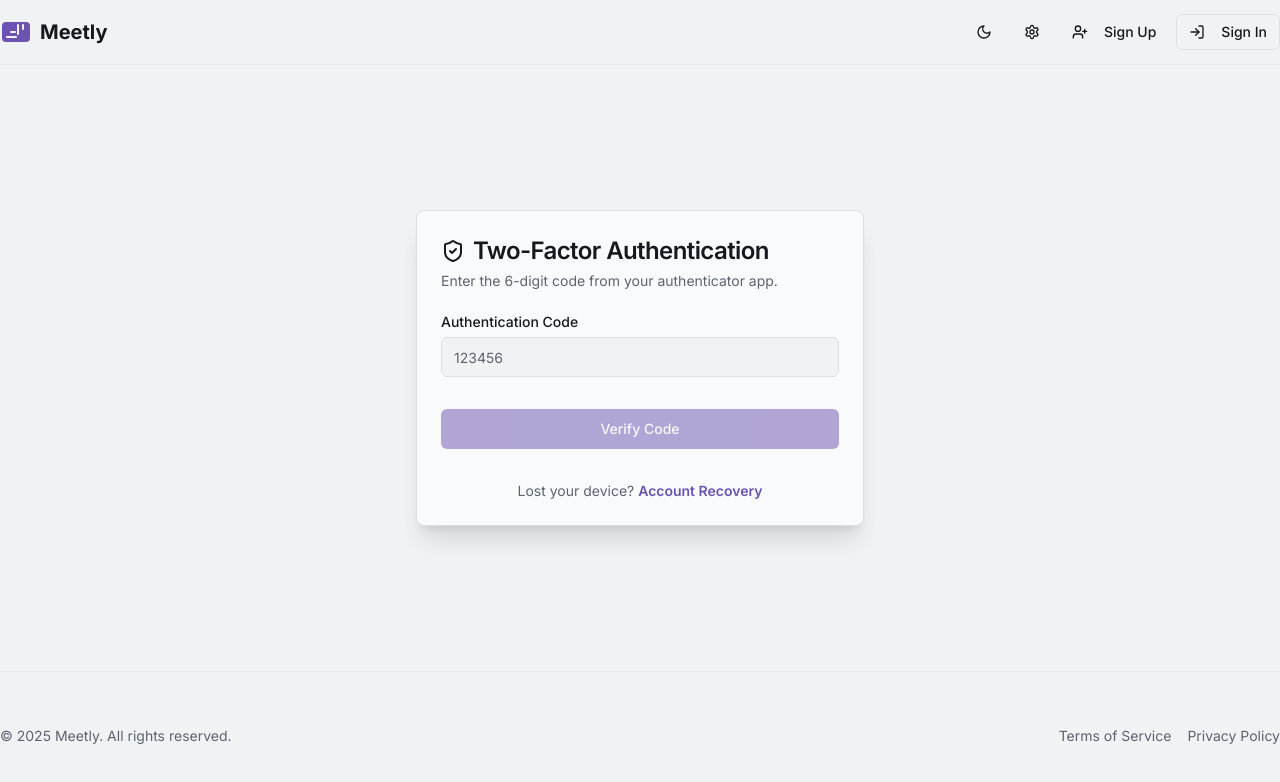
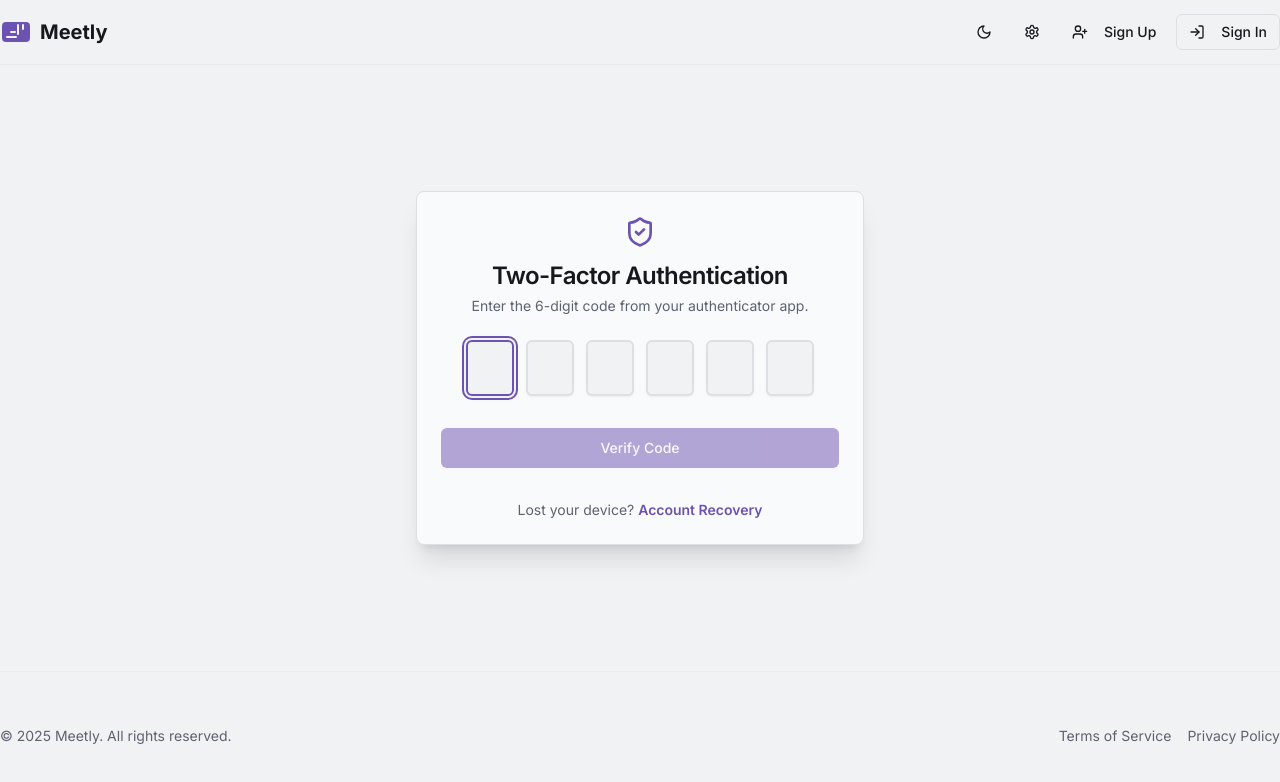
Before and after one commit to m6tm/meetly, a Next.js app: page /verify-2fa in a window 1280 px wide. Shown: the top 782 px of the page. Built offline with nearby package versions, Linux system fonts and the light colour scheme.

Commit message:
Modifie le composant du verify-2fa pour qu'il soit comme les input otp

```diff
--- a/src/components/auth/two-factor-form.tsx
+++ b/src/components/auth/two-factor-form.tsx
@@ -1,7 +1,7 @@
 
 'use client';
 
-import React, { useState } from 'react';
+import React, { useState, useRef, useEffect } from 'react';
 import Link from 'next/link';
 import { Button } from '@/components/ui/button';
 import { Card, CardContent, CardDescription, CardFooter, CardHeader, CardTitle } from '@/components/ui/card';
@@ -9,63 +9,142 @@ import { Input } from '@/components/ui/input';
 import { Label } from '@/components/ui/label';
 import { ShieldCheck, Loader2 } from 'lucide-react';
 
+const OTP_LENGTH = 6;
+
 export default function TwoFactorForm() {
-  const [code, setCode] = useState('');
+  const [otp, setOtp] = useState<string[]>(new Array(OTP_LENGTH).fill(''));
   const [isLoading, setIsLoading] = useState(false);
   const [error, setError] = useState<string | null>(null);
+  const inputRefs = useRef<(HTMLInputElement | null)[]>(new Array(OTP_LENGTH).fill(null));
+
+  useEffect(() => {
+    // Focus the first input on mount if it's available
+    if (inputRefs.current[0]) {
+      inputRefs.current[0]?.focus();
+    }
+  }, []);
+
+  const handleOtpChange = (index: number, value: string) => {
+    if (!/^\d*$/.test(value)) return; // Only allow digits
+
+    const newOtp = [...otp];
+    // Allow only one digit per input
+    newOtp[index] = value.slice(-1);
+    setOtp(newOtp);
+
+    // If value is entered and it's not the last input, focus next
+    if (value && index < OTP_LENGTH - 1 && inputRefs.current[index + 1]) {
+      inputRefs.current[index + 1]?.focus();
+    }
+  };
+
+  const handleKeyDown = (index: number, e: React.KeyboardEvent<HTMLInputElement>) => {
+    if (e.key === 'Backspace') {
+      const newOtp = [...otp];
+      if (newOtp[index] !== '') {
+        // If current input has a value, clear it
+        newOtp[index] = '';
+        setOtp(newOtp);
+        // Focus remains on the current input
+      } else if (index > 0 && inputRefs.current[index - 1]) {
+        // If current input is empty and it's not the first input, move to previous
+        inputRefs.current[index - 1]?.focus();
+      }
+    }
+  };
+
+  const handlePaste = (e: React.ClipboardEvent<HTMLInputElement>) => {
+    e.preventDefault();
+    const pastedData = e.clipboardData.getData('text/plain').trim();
+    if (!/^\d+$/.test(pastedData)) return; // Only paste if it's all digits
+
+    const newOtp = new Array(OTP_LENGTH).fill('');
+    let filledCount = 0;
+    for (let i = 0; i < pastedData.length && i < OTP_LENGTH; i++) {
+      newOtp[i] = pastedData[i];
+      filledCount++;
+    }
+    setOtp(newOtp);
+
+    if (filledCount < OTP_LENGTH && inputRefs.current[filledCount]) {
+      inputRefs.current[filledCount]?.focus();
+    } else if (inputRefs.current[OTP_LENGTH - 1]) {
+      inputRefs.current[OTP_LENGTH - 1]?.focus();
+    }
+  };
+
 
   const handleSubmit = async (event: React.FormEvent<HTMLFormElement>) => {
     event.preventDefault();
     setIsLoading(true);
     setError(null);
-    console.log('2FA Code submitted:', code);
+
+    const finalCode = otp.join('');
+    console.log('2FA Code submitted:', finalCode);
+
     // Placeholder for actual 2FA verification logic
     // Simulate API call
     await new Promise(resolve => setTimeout(resolve, 1000));
 
-    if (code === "123456") { // Example: Successful code
-      // Redirect to dashboard or home page
+    if (finalCode === "123456") { // Example: Successful code
       console.log("2FA successful, redirecting...");
       // router.push('/');
     } else {
       setError('Invalid authentication code. Please try again.');
+      setOtp(new Array(OTP_LENGTH).fill('')); // Clear inputs on error
+      if (inputRefs.current[0]) {
+        inputRefs.current[0]?.focus();
+      }
     }
     setIsLoading(false);
   };
 
+  const isSubmitDisabled = isLoading || otp.join('').length !== OTP_LENGTH;
+
   return (
     <Card className="w-full max-w-md shadow-xl">
-      <CardHeader className="space-y-1">
-        <CardTitle className="text-2xl flex items-center">
-          <ShieldCheck className="mr-2 h-6 w-6" /> Two-Factor Authentication
-        </CardTitle>
+      <CardHeader className="space-y-1 text-center">
+        <div className="flex justify-center items-center mb-2">
+            <ShieldCheck className="h-8 w-8 text-primary" />
+        </div>
+        <CardTitle className="text-2xl">Two-Factor Authentication</CardTitle>
         <CardDescription>
-          Enter the 6-digit code from your authenticator app.
+          Enter the {OTP_LENGTH}-digit code from your authenticator app.
         </CardDescription>
       </CardHeader>
       <form onSubmit={handleSubmit}>
-        <CardContent className="grid gap-4">
+        <CardContent className="grid gap-6">
           {error && (
-            <div className="p-3 rounded-md bg-destructive/10 text-destructive border border-destructive/30 text-sm">
+            <div className="p-3 rounded-md bg-destructive/10 text-destructive border border-destructive/30 text-sm text-center">
               {error}
             </div>
           )}
           <div className="grid gap-2">
-            <Label htmlFor="2fa-code">Authentication Code</Label>
-            <Input
-              id="2fa-code"
-              type="text"
-              inputMode="numeric"
-              pattern="\d{6}"
-              placeholder="123456"
-              required
-              value={code}
-              onChange={(e) => setCode(e.target.value.replace(/\D/g, '').slice(0, 6))}
-              disabled={isLoading}
-              maxLength={6}
-            />
+            <Label htmlFor="otp-input-0" className="sr-only">Authentication Code</Label>
+            <div
+              className="flex justify-center space-x-2 sm:space-x-3"
+              onPaste={handlePaste} // Attach paste handler to the container
+            >
+              {otp.map((value, index) => (
+                <Input
+                  key={index}
+                  id={`otp-input-${index}`}
+                  ref={(el) => (inputRefs.current[index] = el)}
+                  type="text" // Use text to allow easier control, pattern for numeric
+                  inputMode="numeric"
+                  pattern="\d{1}"
+                  maxLength={1}
+                  value={value}
+                  onChange={(e) => handleOtpChange(index, e.target.value)}
+                  onKeyDown={(e) => handleKeyDown(index, e)}
+                  className="w-10 h-12 sm:w-12 sm:h-14 text-center text-lg sm:text-xl border-input border-2 focus:border-primary focus:ring-1 focus:ring-primary rounded-md shadow-sm [appearance:textfield] [&::-webkit-outer-spin-button]:appearance-none [&::-webkit-inner-spin-button]:appearance-none"
+                  disabled={isLoading}
+                  aria-label={`Digit ${index + 1} of OTP`}
+                />
+              ))}
+            </div>
           </div>
-          <Button className="w-full mt-4" type="submit" disabled={isLoading || code.length !== 6}>
+          <Button className="w-full mt-2" type="submit" disabled={isSubmitDisabled}>
             {isLoading ? <Loader2 className="animate-spin" /> : 'Verify Code'}
           </Button>
         </CardContent>
```
